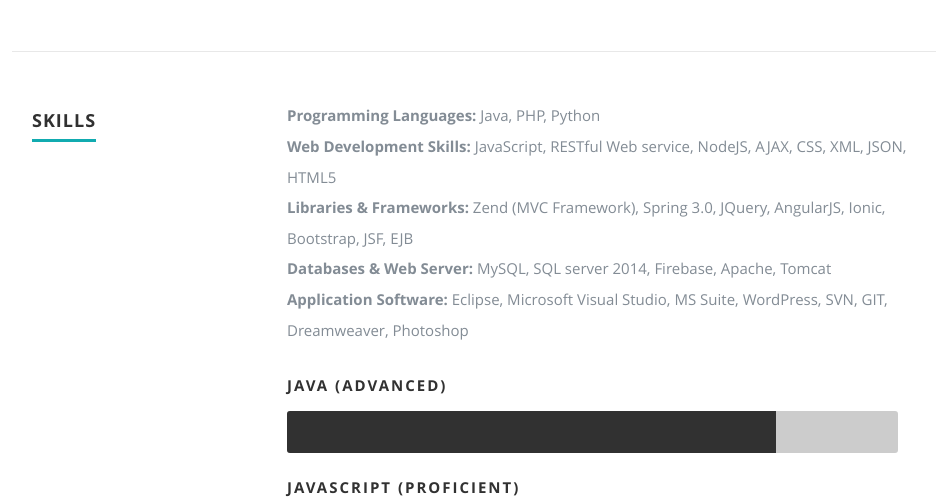
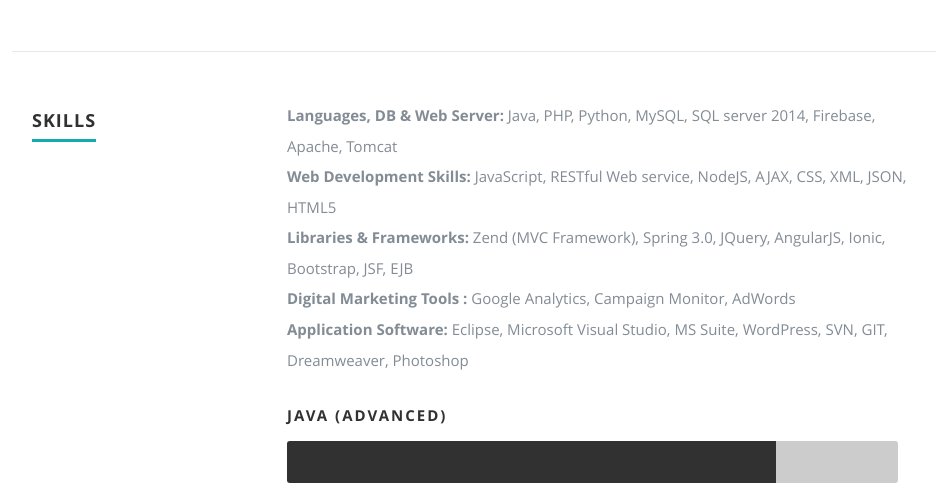
Before and after one commit to nairjith/nairjith.github.io, a plain HTML site: page index.html in a window 1280 px wide. Shown: the part 3457-3955 px from the top of the page, without its empty margins (118-1054 px from the left). Drawn offline with nearby package versions, Linux system fonts and the light colour scheme.

Commit message:
edit on skills

```diff
--- a/index.html
+++ b/index.html
@@ -280,10 +280,10 @@
          <div class="nine columns main-col">
 
             <p>
-			<strong>Programming Languages:</strong> 	Java, PHP, Python<br/>
+			<strong>Languages, DB & Web Server:</strong> 	Java, PHP, Python, MySQL, SQL server 2014, Firebase, Apache, Tomcat<br/>
 			<strong>Web Development Skills:</strong>  	JavaScript, RESTful Web service, NodeJS, AJAX, CSS, XML, JSON, HTML5<br/>
 			<strong>Libraries & Frameworks:</strong>  	Zend (MVC Framework), Spring 3.0, JQuery, AngularJS, Ionic, Bootstrap, JSF, EJB<br/>
-			<strong>Databases & Web Server:</strong>  	MySQL, SQL server 2014, Firebase, Apache, Tomcat<br/>
+			<strong>Digital Marketing Tools :</strong>  Google Analytics, Campaign Monitor, AdWords	<br/>
 			<strong>Application Software:</strong>  	Eclipse, Microsoft Visual Studio, MS Suite, WordPress, SVN, GIT, Dreamweaver, Photoshop<br/>
             </p>
 
@@ -307,7 +307,6 @@
       </div> <!-- End skills -->
 
    </section> <!-- Resume Section End-->
-
 
    <!-- Contact Section
    ================================================== -->
```
